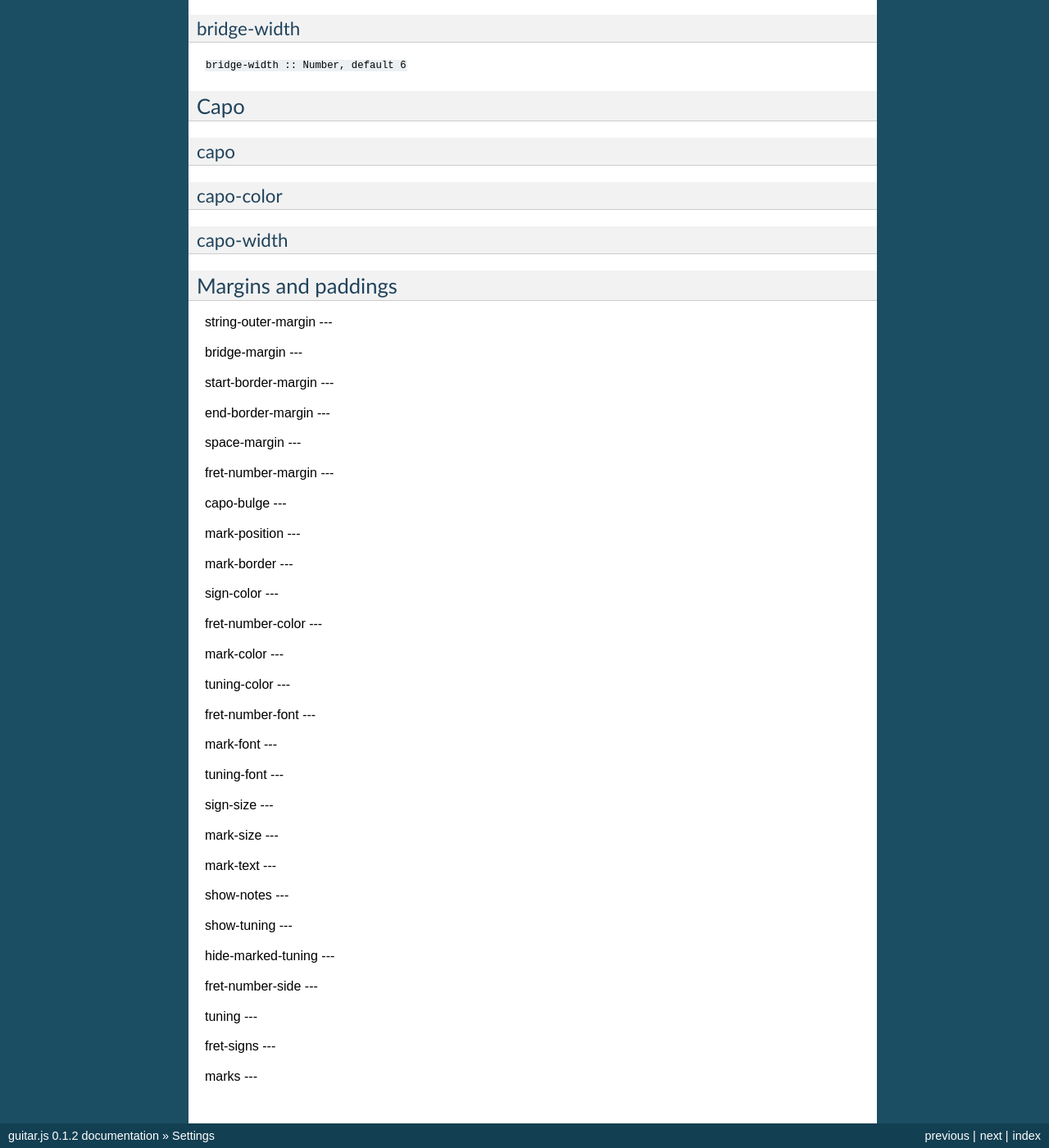
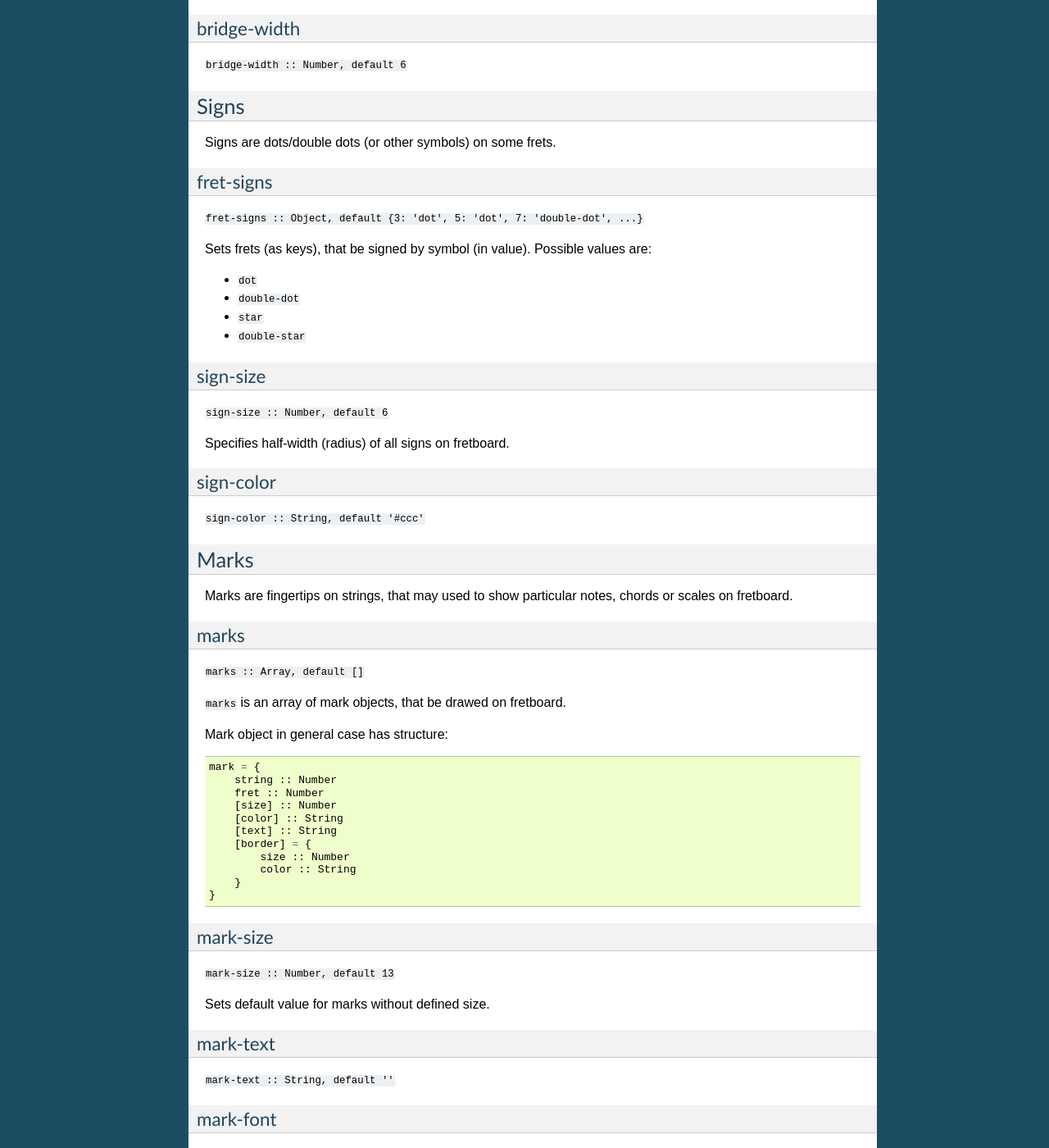
Before and after one commit to codingjerk/guitar.js, a Sphinx documentation site: the page built from docs/settings.rst, in a window 1280 px wide and 1400 px high, scrolled down 2043 px. Shown: the whole window at 82% size. Built offline with Sphinx 7.4.7, drawn with Linux system fonts in a browser that asks for light colours; some of the changed text lies outside the part shown.

Commit message:
Signs and marks descibed in the docs

```diff
--- a/docs/settings.rst
+++ b/docs/settings.rst
@@ -112,6 +112,124 @@ bridge-width
 
 ``bridge-width :: Number, default 6``
 
+Signs
+-----
+
+Signs are dots/double dots (or other symbols) on some frets.
+
+fret-signs
+~~~~~~~~~~
+
+``fret-signs :: Object, default {3: 'dot', 5: 'dot', 7: 'double-dot', ...}``
+
+Sets frets (as keys), that be signed by symbol (in value). Possible values are:
+
+* ``dot``
+* ``double-dot``
+* ``star``
+* ``double-star``
+
+sign-size
+~~~~~~~~~
+
+``sign-size :: Number, default 6``
+
+Specifies half-width (radius) of all signs on fretboard.
+
+sign-color
+~~~~~~~~~~
+
+``sign-color :: String, default '#ccc'``
+
+Marks
+-----
+
+Marks are fingertips on strings, that may used to show particular notes, chords or scales on fretboard.
+
+marks
+~~~~~
+
+``marks :: Array, default []``
+
+``marks`` is an array of mark objects, that be drawed on fretboard.
+
+Mark object in general case has structure::
+
+    mark = {
+        string :: Number
+        fret :: Number
+        [size] :: Number
+        [color] :: String
+        [text] :: String
+        [border] = {
+            size :: Number
+            color :: String
+        }
+    }
+
+mark-size
+~~~~~~~~~
+
+``mark-size :: Number, default 13``
+
+Sets default value for marks without defined size.
+
+mark-text
+~~~~~~~~~
+
+``mark-text :: String, default ''``
+
+mark-font
+~~~~~~~~~
+
+``mark-font :: String, default '12px sans-serif'``
+
+mark-color
+~~~~~~~~~~
+
+``mark-color :: String, default '#fefefe'``
+
+mark-border
+~~~~~~~~~~~
+
+``mark-border :: Object, default {size: 2, color: '#666'}``
+
+mark-position
+~~~~~~~~~~~~~
+
+``mark-position :: Number, default 0.55``
+
+Sets ratio there mark must be placed beetween frets.
+
+* 0.5 means center.
+* 0.0 means previous fret line
+* 1.0 means next fret line
+
+Value between 0.6 and 0.9 are good value for realistic rendering.
+
+show-notes
+~~~~~~~~~~
+
+``show-notes :: String, default 'simple'``
+
+Shows notes value on marks without text. Possible values:
+
+* ``no``
+* ``simple`` - show note without octave (C, D# as example)
+* ``full`` - show not with octave (C2, D#4 as example)
+
+Fret numbers
+------------
+
+fret-number-side
+---
+
+fret-number-font
+---
+
+fret-number-color
+---
+
 Capo
 ----
 
@@ -124,104 +242,44 @@ capo-color
 capo-width
 ~~~~~~~~~~
 
+Tuning
+------
 
+tuning
+~~~~~~
 
+tuning-color
+~~~~~~~~~~~~
 
+tuning-font
+~~~~~~~~~~~
 
+show-tuning
+~~~~~~~~~~~
 
-
-
-
-
-
-
-
-
-
-
+hide-marked-tuning
+~~~~~~~~~~~~~~~~~~
 
 Margins and paddings
 --------------------
 
-string-outer-margin
----
+bridge-margin
+~~~~~~~~~~~~~
 
-bridge-margin
----
+space-margin
+~~~~~~~~~~~~
+
+fret-number-margin
+~~~~~~~~~~~~~~~~~~
+
+capo-bulge
+~~~~~~~~~~
 
 start-border-margin
----
+~~~~~~~~~~~~~~~~~~~
 
 end-border-margin
----
+~~~~~~~~~~~~~~~~~
 
-space-margin
----
-
-fret-number-margin
----
-
-capo-bulge
----
-
-
-
-
-
-
-mark-position
----
-
-mark-border
----
-
-sign-color
----
-
-fret-number-color
----
-
-mark-color
----
-
-tuning-color
----
-
-fret-number-font
----
-
-mark-font
----
-
-tuning-font
----
-
-sign-size
----
-
-mark-size
----
-
-mark-text
----
-
-show-notes
----
-
-show-tuning
----
-
-hide-marked-tuning
----
-
-fret-number-side
----
-
-tuning
----
-
-fret-signs
----
-
-marks
----
+string-outer-margin
+~~~~~~~~~~~~~~~~~~~
```
